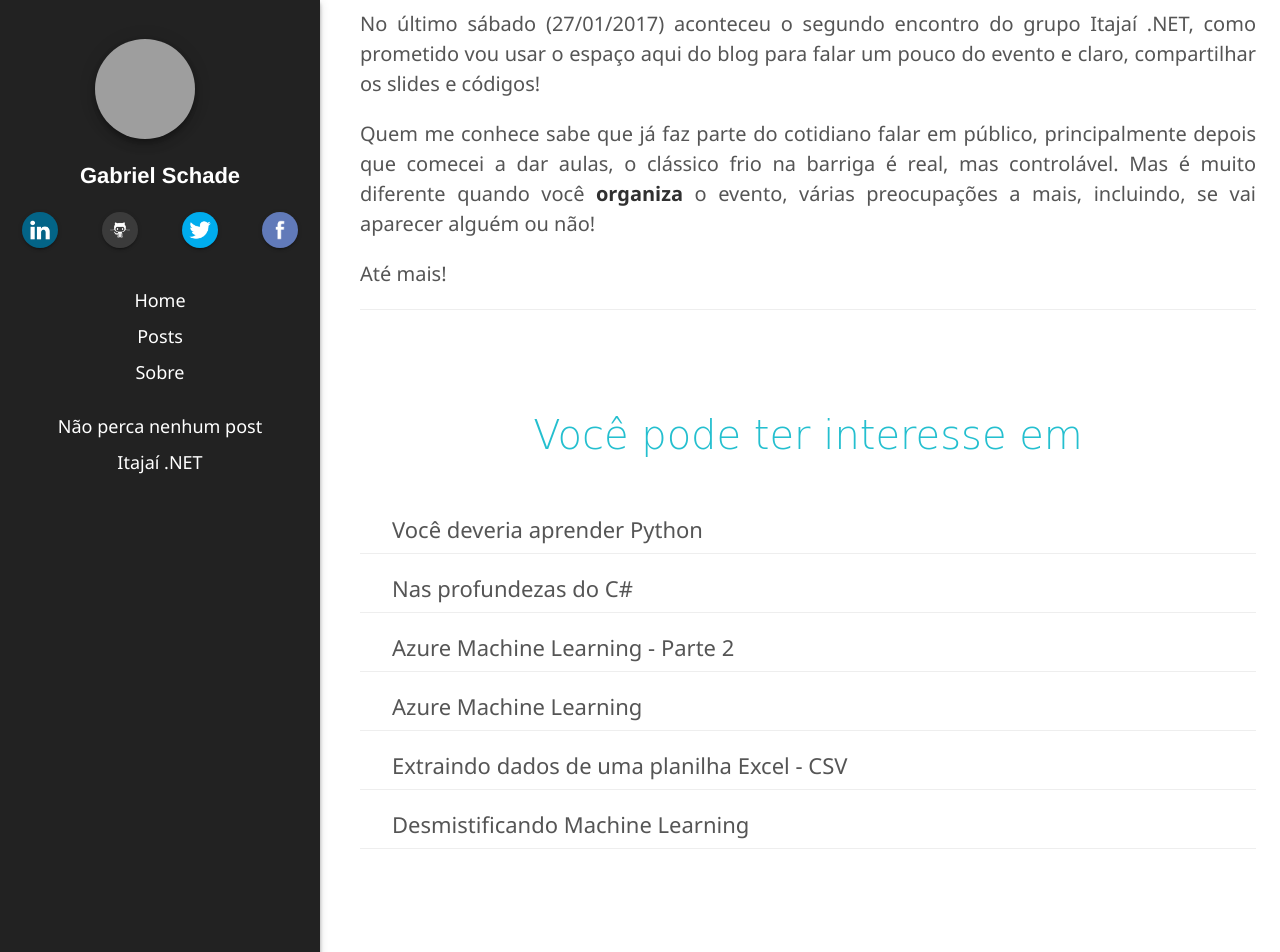
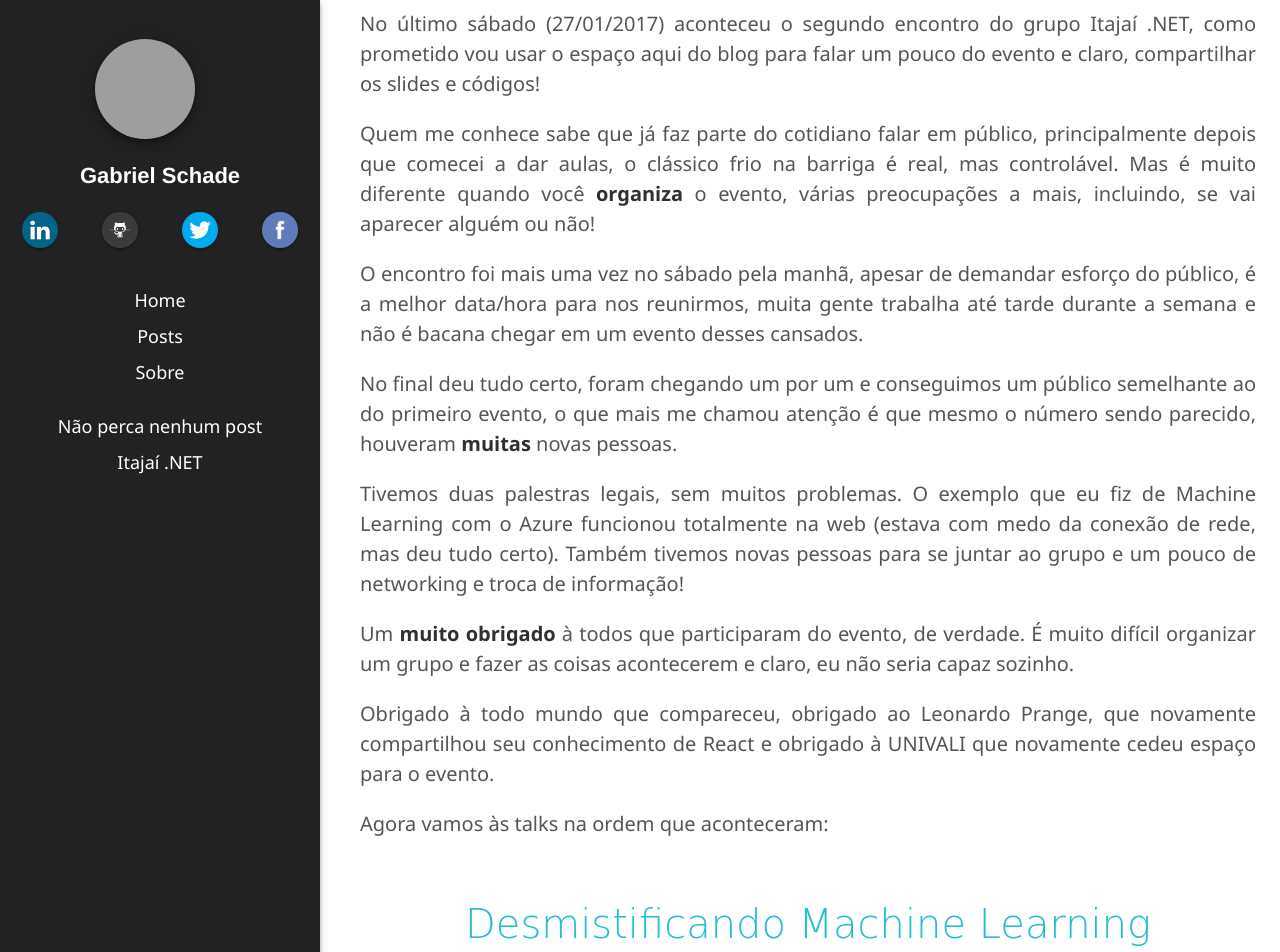
Before and after one commit to gabrielschade/gabrielschade.github.io, a Jekyll site: the page built from _posts/2018-01-30-talk-itajai-dotnet-janeiro.markdown, in a window 1280 px wide and 1400 px high, scrolled down 246 px. Shown: the top 952 px of the window. Built offline with Jekyll 4.4.1, drawn with Linux system fonts in a browser that asks for light colours; nearby versions of some CDN libraries; comment, search, counter and statistics services are not loaded; some of the changed text lies outside the part shown; grey boxes are pictures that could not be loaded.

```diff
--- a/_posts/2018-01-30-talk-itajai-dotnet-janeiro.markdown
+++ b/_posts/2018-01-30-talk-itajai-dotnet-janeiro.markdown
@@ -13,6 +13,38 @@
 
 Quem me conhece sabe que já faz parte do cotidiano falar em público, principalmente depois que comecei a dar aulas, o clássico frio na barriga é real, mas controlável. Mas é muito diferente quando você **organiza** o evento, várias preocupações a mais, incluindo, se vai aparecer alguém ou não!
 
+O encontro foi mais uma vez no sábado pela manhã, apesar de demandar esforço do público, é a melhor data/hora para nos reunirmos, muita gente trabalha até tarde durante a semana e não é bacana chegar em um evento desses cansados.
+
+No final deu tudo certo, foram chegando um por um e conseguimos um público semelhante ao do primeiro evento, o que mais me chamou atenção é que mesmo o número sendo parecido, houveram **muitas** novas pessoas.
+
+Tivemos duas palestras legais, sem muitos problemas. O exemplo que eu fiz de Machine Learning com o Azure funcionou totalmente na web (estava com medo da conexão de rede, mas deu tudo certo). Também tivemos novas pessoas para se juntar ao grupo e um pouco de networking e troca de informação!
 
 
+
+Um **muito obrigado** à todos que participaram do evento, de verdade. É muito difícil organizar um grupo e fazer as coisas acontecerem e claro, eu não seria capaz sozinho.
+
+Obrigado à todo mundo que compareceu, obrigado ao Leonardo Prange, que novamente compartilhou seu conhecimento de React e obrigado à UNIVALI que novamente cedeu espaço para o evento.
+
+Agora vamos às talks na ordem que aconteceram:
+
+{% include huge-h2.html content="Desmistificando Machine Learning" %}
+
+Nesta palestra eu mostrei alguns conceitos fundamentais sobre machine learning e fizemos juntos um exemplo utilizando o Azure Machine Learning Studio!
+
+{% include slide-share.html width=595 height=485 url="https://www.slideshare.net/slideshow/embed_code/key/pP2WwS5TqwRNNT" %}
+
+{% include huge-h2.html content="Primeiro passos com React Native" %}
+
+Nesta palestra Leornado Prange deu uma boa introdução do React Native com direito à exemplo de código e tudo!
+
+{% include slide-share.html width=595 height=485 url="https://www.slideshare.net/slideshow/embed_code/key/DQxoNLPIwEtdNw" %}
+
+Você pode encontrar o código [aqui](https://github.com/LeonardoPrange/React-Native-ItajaiDotNet)
+
+Galera ainda somos um grupo pequeno, mas é sempre muito legal ver como as pessoas são capazes de se organizar para ajudar umas as outras. Vamos ter vários novos eventos ainda este ano, nos ajude, compartilhe conhecimento com a comunidade.
+
+![React Native](https://i.imgur.com/1bZonGo.jpg)
+
+**Juntos** somos mais fortes!
+
 Até mais!
```
